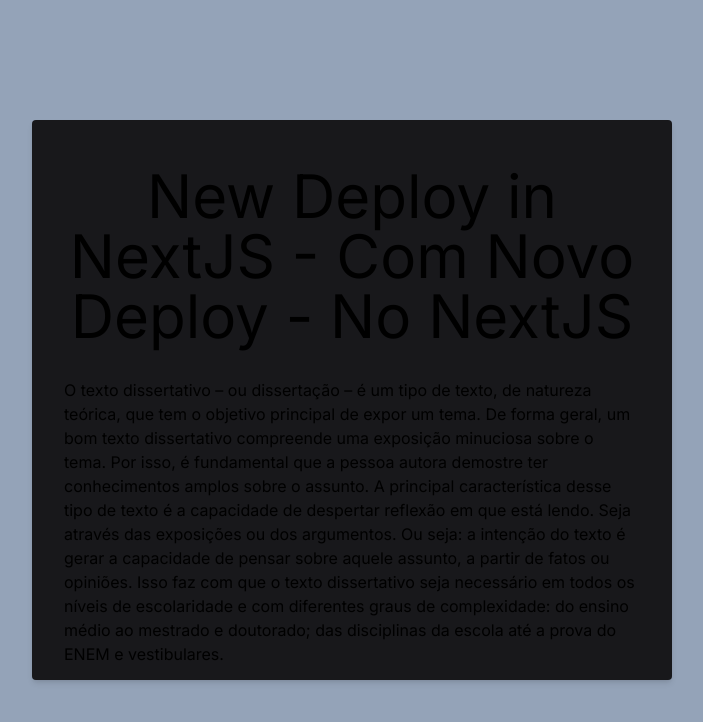
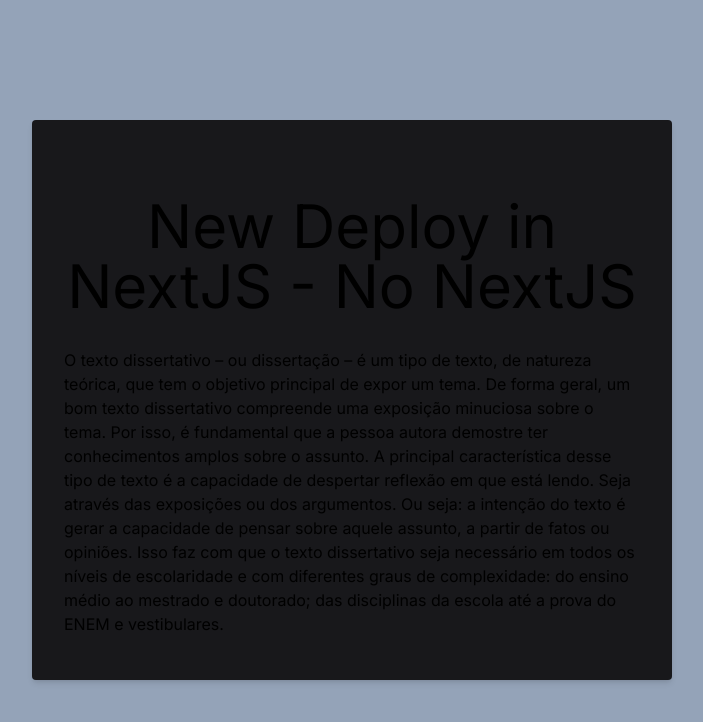
Before and after one commit to jnerydesigner/next-deploy-app, a Next.js app: page / in a window 1280 px wide. Shown: the top 722 px of the page, without its empty margins (288-991 px from the left). Built offline with nearby package versions, Linux system fonts and the light colour scheme.

Commit message:
novo deploy

```diff
--- a/package.json
+++ b/package.json
@@ -5,7 +5,7 @@
   "scripts": {
     "dev": "next dev -p 3030",
     "build": "next build",
-    "start": "next start -p 3040",
+    "start": "next start -p 3050",
     "lint": "next lint"
   },
   "dependencies": {
--- a/src/app/page.tsx
+++ b/src/app/page.tsx
@@ -5,7 +5,7 @@
     <div className="m-0 w-[100%] h-[100vh] flex justify-center items-center flex-col bg-slate-400 shadow-sm">
       <div className="m-0 w-[50%] h-[70vh] flex justify-center items-center flex-col bg-zinc-900 shadow-md rounded p-8">
         <h2 className="py-8 text-6xl text-center">
-          New Deploy in NextJS - Com Novo Deploy - No NextJS
+          New Deploy in NextJS - No NextJS
         </h2>
         <p>
           O texto dissertativo – ou dissertação – é um tipo de texto, de
```
Also changed, not shown: 1 other file (tests, documents, lock files or other folders).
